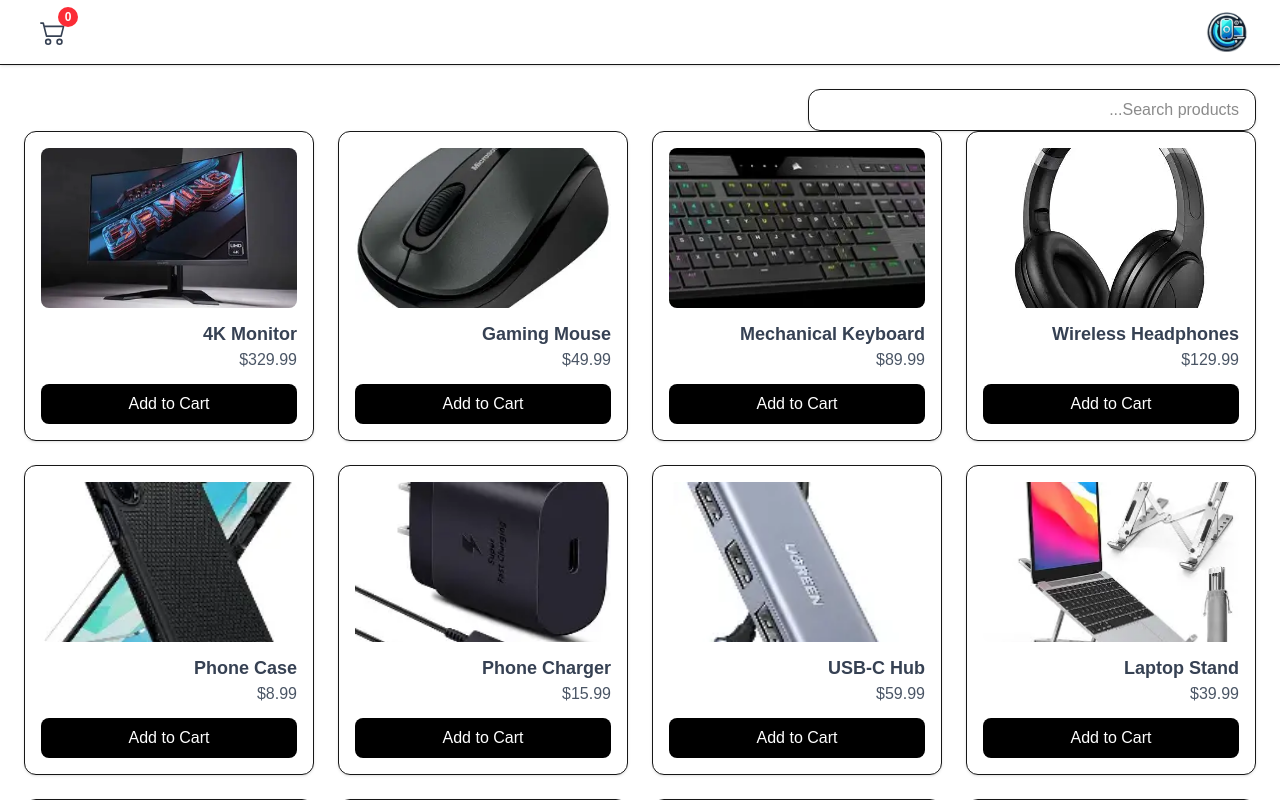
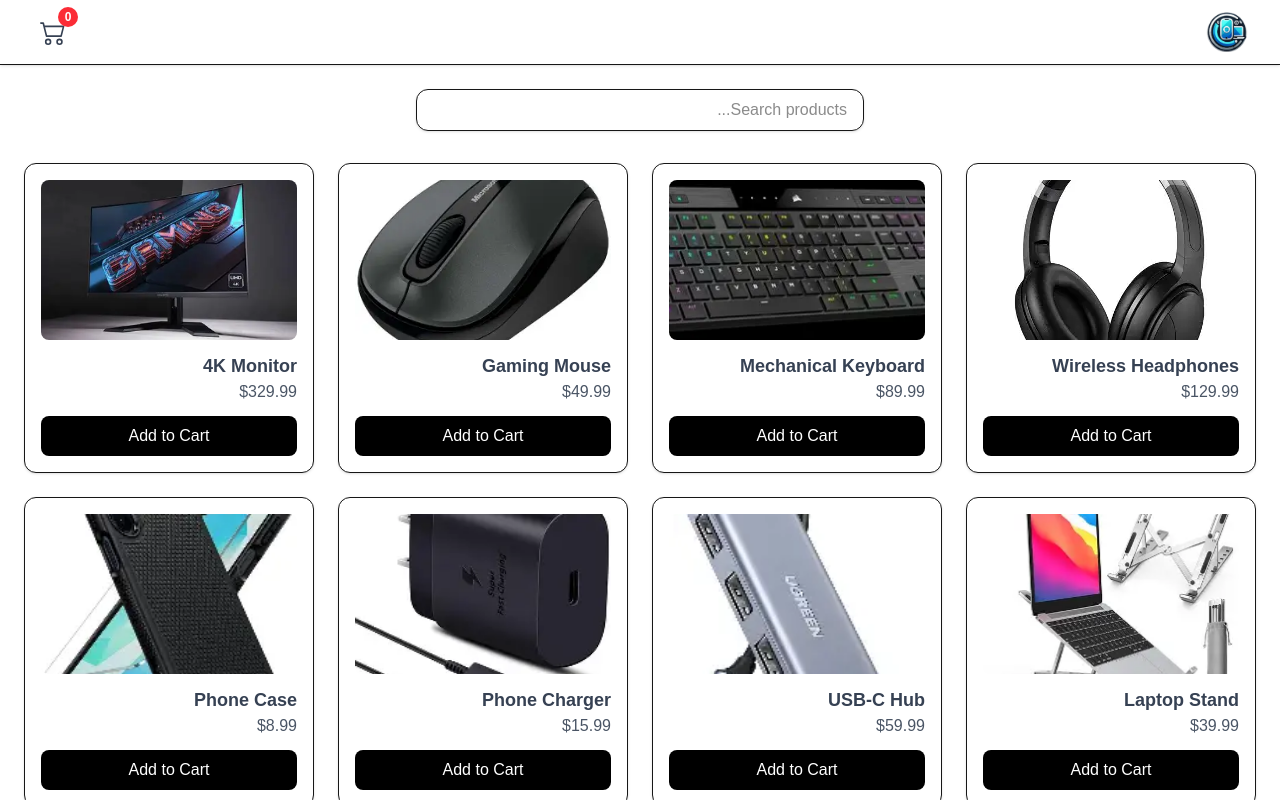
Before and after one commit to Sogand-mohamadiPour/shop, a Next.js app: page / in a window 1280 px wide. Shown: the top 800 px of the page. Built offline with nearby package versions, Linux system fonts and the light colour scheme.

Commit message:
search works now

```diff
--- a/app/page.tsx
+++ b/app/page.tsx
@@ -5,14 +5,31 @@ import Products from "@/src/components/Product/Products";
 import SearchInput from "@/src/components/Search/SearchInput";
 import { products } from "@/src/data/product";
 
+type HomeProps = {
+  searchParams: Promise<{
+    q?: string;
+  }>;
+};
 
-export default function Home() {
+export default async function Home({ searchParams }: HomeProps) {
+  const { q = "" } = await searchParams;
+
+  const query = q.trim().toLowerCase();
+
+  const filteredProducts = products.filter((product) =>
+    product.name.toLowerCase().includes(query)
+  );
+
   return (
-    <>
-      <main className="mx-auto max-w-7xl p-6">
-         <SearchInput />
-        <Products products={products} />
-      </main>
-    </>
+    <main className="mx-auto max-w-7xl p-6">
+      <div className="mb-8 flex justify-center">
+        <SearchInput />
+      </div>
+      {filteredProducts.length > 0 ? (
+        <Products products={filteredProducts} />
+      ) : (
+        <p className="text-center text-gray-500">No products found.</p>
+      )}
+    </main>
   );
 }
--- a/src/components/Search/SearchInput.tsx
+++ b/src/components/Search/SearchInput.tsx
@@ -1,8 +1,8 @@
 "use client";
 
-import { useMemo, useState } from "react";
+import { useEffect, useMemo, useState } from "react";
 import { useRouter, useSearchParams } from "next/navigation";
-import debounce from "../../utils/debounce"
+import debounce from "../../utils/debounce";
 
 function SearchInput() {
   const router = useRouter();
@@ -10,6 +10,9 @@ function SearchInput() {
 
   const [value, setValue] = useState(searchParams.get("q") || "");
 
+  useEffect(() => {
+    setValue(searchParams.get("q") || "");
+  }, [searchParams]);
   const updateUrl = useMemo(
     () =>
       debounce((val: string) => {
@@ -21,9 +24,9 @@ function SearchInput() {
           params.delete("q");
         }
 
-        router.push(`?${params.toString()}`);
+        router.replace(`/?${params.toString()}`);
       }, 500),
-    [router, searchParams]
+    [router, searchParams],
   );
 
   const onChange = (e: React.ChangeEvent<HTMLInputElement>) => {
```
